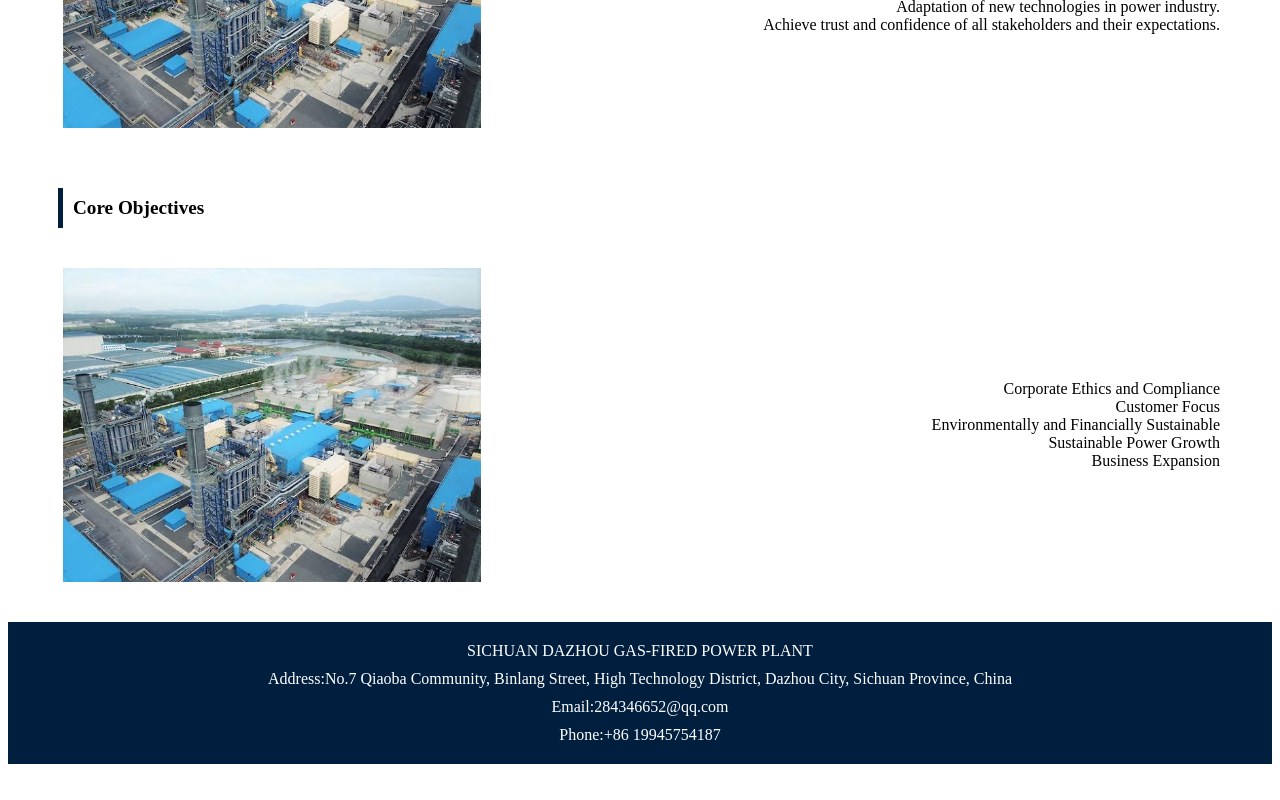
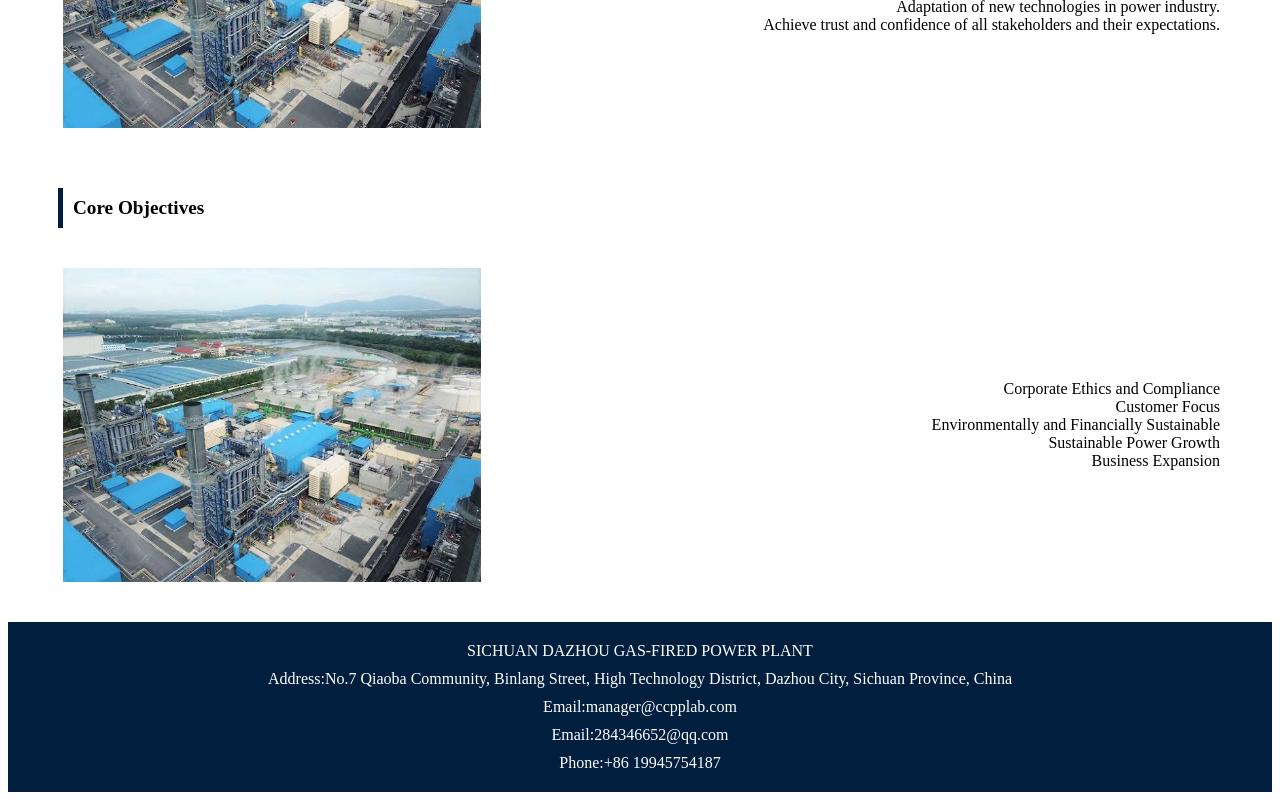
Before and after one commit to lzyyauto/power_li, a Vue app: page / in a window 1280 px wide. Shown: the part 1785-2585 px from the top of the page. Before the commit the page ends 2557 px from the top, so only its background shows below. Built offline with nearby package versions, Linux system fonts and the light colour scheme.

Commit message:
增加了一个邮箱

```diff
--- a/src/components/SiteFooter.vue
+++ b/src/components/SiteFooter.vue
@@ -2,6 +2,7 @@
   <div class="footer">
     <div>{{ $t('companyName') }}</div>
     <div>{{ $t('address') }}</div>
+    <div>{{ $t('email') }}manager@ccpplab.com</div>
     <div>{{ $t('email') }}284346652@qq.com</div>
     <div>{{ $t('phone') }}+86 19945754187</div>
   </div>
```
